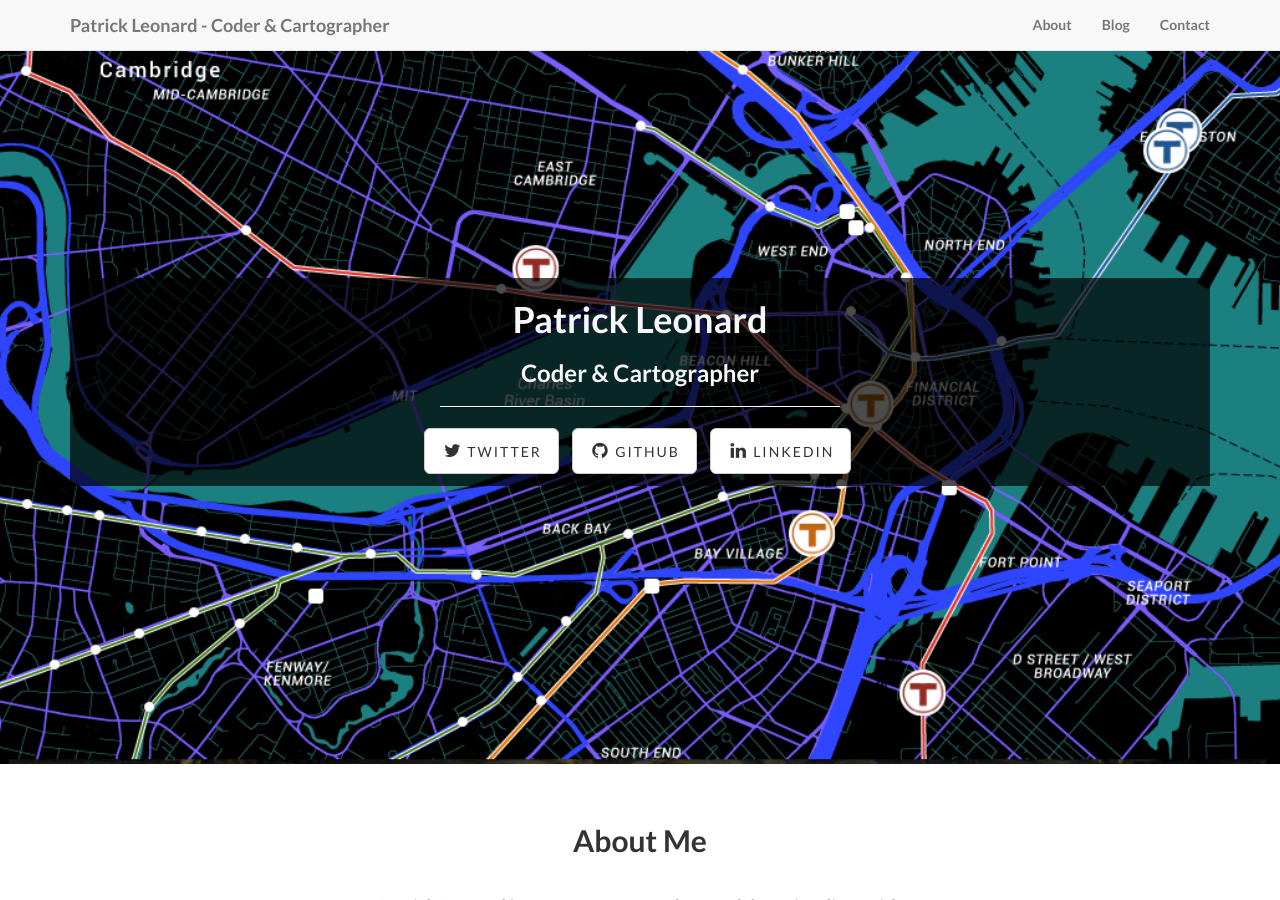
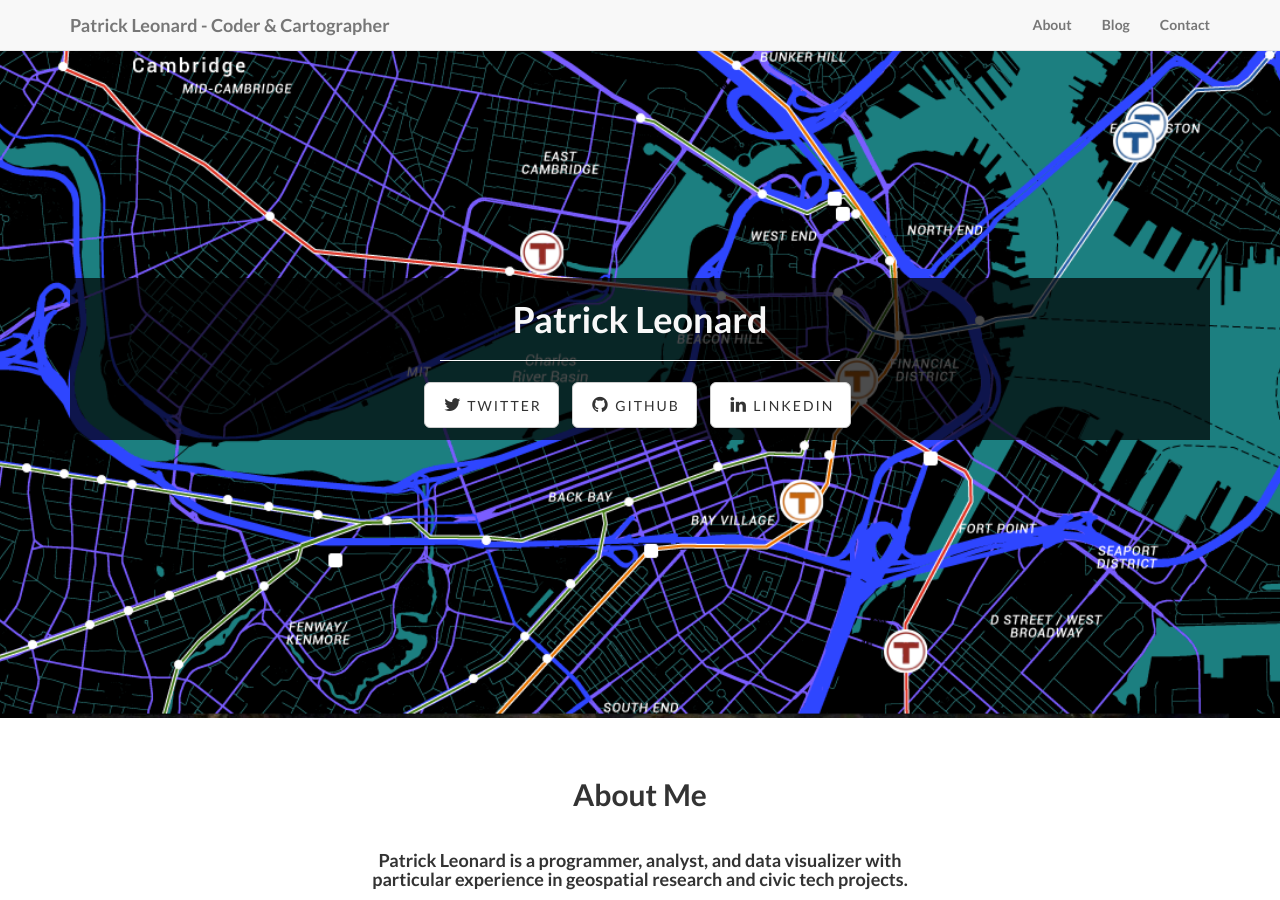
Before and after one commit to pjleonard37/pjleonard37.github.io, a Jekyll site: the page built from index.html, in a window 1280 px wide and 900 px high. Built offline with Jekyll 4.4.1, drawn with Linux system fonts in a browser that asks for light colours.

Commit message:
Updating front page

```diff
--- a/index.html
+++ b/index.html
@@ -1,5 +1,4 @@
 ---
 layout: default
 title: Patrick Leonard
-subTitle: Coder & Cartographer
 ---
```
